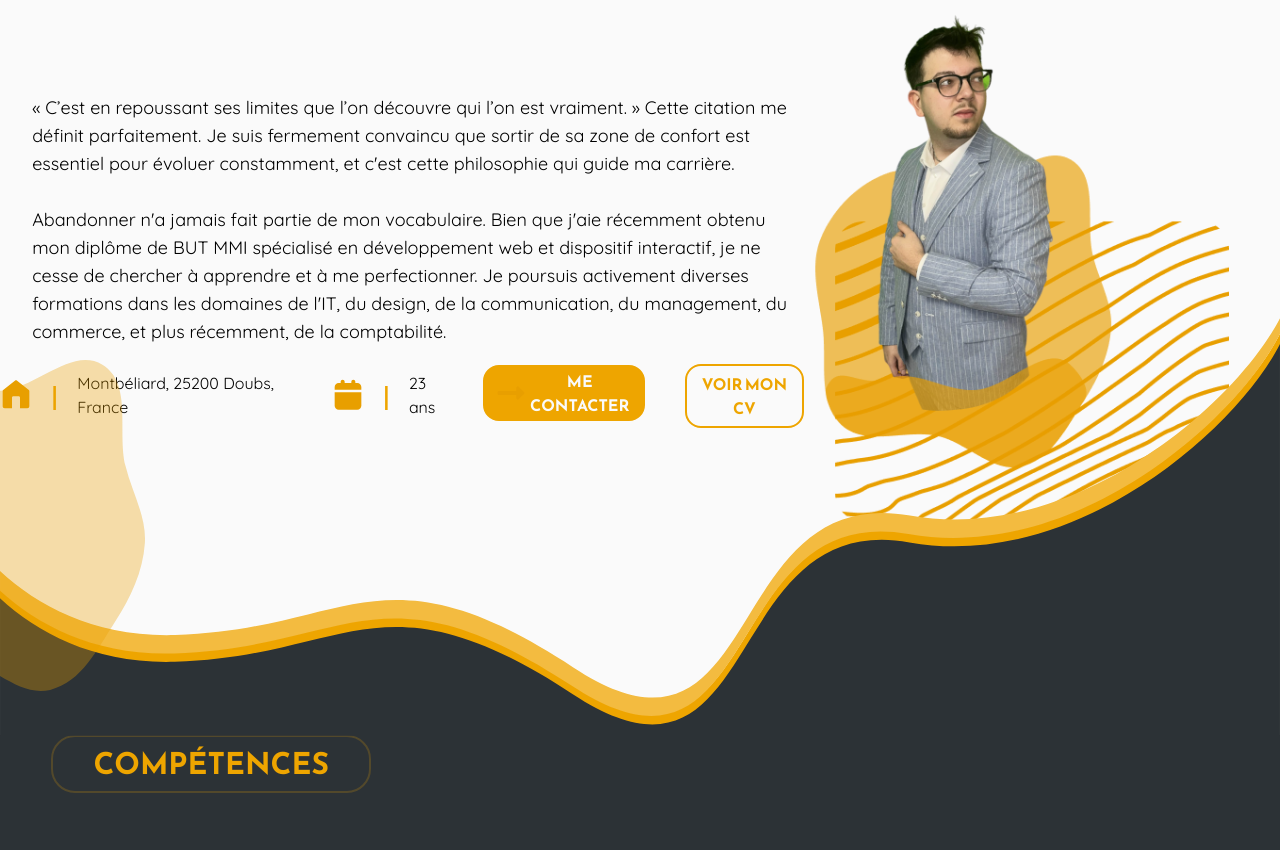
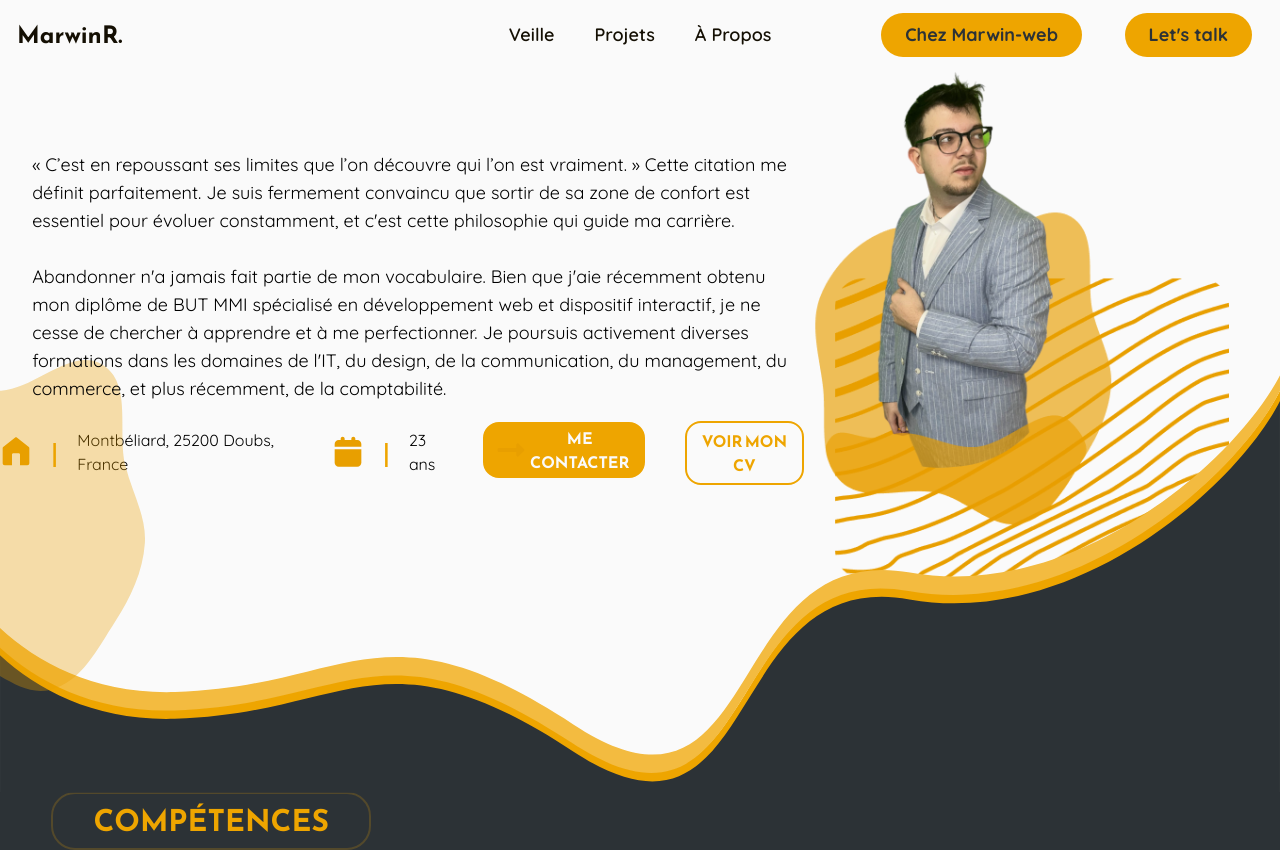
Before and after one commit to Marwin-Rdgs/PP-002-Portfolio2025, a Nuxt app: page /about in a window 1280 px wide. Shown: the top 850 px of the page. Built offline with nearby package versions, Linux system fonts and the light colour scheme.

Commit message:
feat:edit-Headers-Computers

```diff
--- a/components/Headnav.vue
+++ b/components/Headnav.vue
@@ -1,3 +1,14 @@
 <template>
-
+    <header class="grid grid-cols-3 pt-[1%] items-center bg-light-color">
+       <NuxtLink to="/"> <h1 class="ml-[4%] font-Primary font-bold text-2xl text-dark-color hover:animate-pulse">MarwinR.</h1></NuxtLink>
+        <ul class="flex justify-center gap-10">
+            <li class="font-Secondary font-semibold text-lg text-dark-color opacity-100 hover:opacity-70"><NuxtLink to="veille">Veille</NuxtLink></li>
+            <li class="font-Secondary font-semibold text-lg text-dark-color opacity-100 hover:opacity-70"><NuxtLink to="projets/">Projets</NuxtLink></li>
+            <li class="font-Secondary font-semibold text-lg text-dark-color opacity-100 hover:opacity-70"><NuxtLink to="about">À Propos</NuxtLink></li>
+        </ul>
+        <div class="flex justify-center gap-[10%]">
+            <NuxtLink to="chez-marwinweb"><button class="bg-primary-color px-6 py-2 rounded-3xl text-lg font-Secondary font-bold text-contrast-color bg-opacity-100 hover:bg-opacity-70 hover:-translate-y-1 hover:shadow-lg hover:shadow-secondary-color">Chez Marwin-web</button></NuxtLink>
+            <NuxtLink to="contact"><button class="bg-primary-color px-6 py-2 rounded-3xl text-lg font-Secondary font-bold text-contrast-color bg-opacity-100 hover:bg-opacity-70 hover:-translate-y-1 hover:shadow-lg hover:shadow-secondary-color">Let's talk</button></NuxtLink>
+        </div>
+    </header>
 </template>
--- a/layouts/default.vue
+++ b/layouts/default.vue
@@ -1,5 +1,5 @@
 <template>
-    <Headnav class="z-50"/>
+    <Headnav/>
 
     <NuxtPage />
 
--- a/pages/index.vue
+++ b/pages/index.vue
@@ -1,3 +1,2 @@
 <template>
-    <InProgress />
 </template>
```
